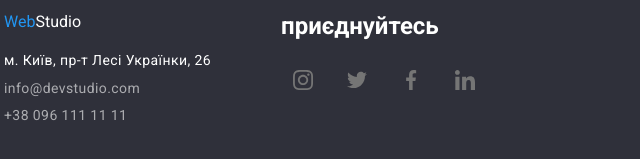
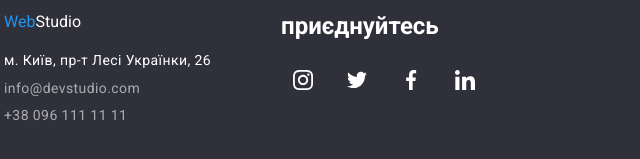
Before and after one commit to DmytroKotlyarov/-goit-markup-hw-5, a plain HTML site: page index.html in a window 1280 px wide. Shown: the part 2850-3009 px from the top of the page, 36-676 px from the left. Drawn offline with nearby package versions, Linux system fonts and the light colour scheme.

Commit message:
Пята робота

```diff
--- a/css/style.css
+++ b/css/style.css
@@ -553,3 +553,6 @@ span.footer-logo {
 .items-pic:focus {
     box-shadow: 0px 1px 1px rgba(0, 0, 0, 0.12), 0px 4px 4px rgba(0, 0, 0, 0.06), 1px 4px 6px rgba(0, 0, 0, 0.16);
 }
+.fill {
+    fill: white;
+}
--- a/index.html
+++ b/index.html
@@ -186,10 +186,10 @@
            <div class="tip">
              <h2 class="title-items">приєднуйтесь</h2>
               <ul class="teams-soc-list list">
-                <li class="teams-soc-items"><a href="#" class="teams-soc-link link"><svg class="teams-soc-icons"><use href="./imge/symbol-defs.svg#icon-instagram"></use></svg></a></li>
-                <li class="teams-soc-items"><a href="#" class="teams-soc-link link"><svg class="teams-soc-icons"><use href="./imge/symbol-defs.svg#icon-twitter"></use></svg></a></li>
-                <li class="teams-soc-items"><a href="#" class="teams-soc-link link"><svg class="teams-soc-icons"><use href="./imge/symbol-defs.svg#icon-facebook"></use></svg></a></li>
-                <li class="teams-soc-items"><a href="#" class="teams-soc-link link"><svg class="teams-soc-icons"><use href="./imge/symbol-defs.svg#icon-linkedin"></use></svg></a></li>
+                <li class="teams-soc-items"><a href="#" class="teams-soc-link link"><svg class="teams-soc-icons fill"><use href="./imge/symbol-defs.svg#icon-instagram"></use></svg></a></li>
+                <li class="teams-soc-items"><a href="#" class="teams-soc-link link"><svg class="teams-soc-icons fill"><use href="./imge/symbol-defs.svg#icon-twitter"></use></svg></a></li>
+                <li class="teams-soc-items"><a href="#" class="teams-soc-link link"><svg class="teams-soc-icons fill"><use href="./imge/symbol-defs.svg#icon-facebook"></use></svg></a></li>
+                <li class="teams-soc-items"><a href="#" class="teams-soc-link link"><svg class="teams-soc-icons fill"><use href="./imge/symbol-defs.svg#icon-linkedin"></use></svg></a></li>
              </ul>
           </div>
        </div>
```
